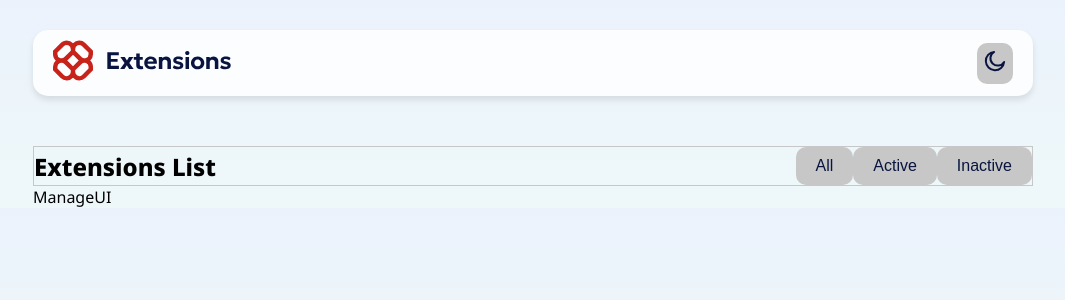
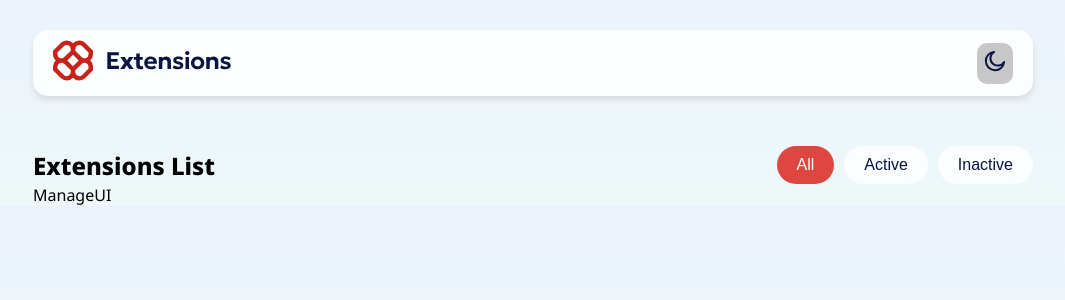
Before and after one commit to nickonyi/Browser-extensions-manager-ui-, a React (Vite) app: page / in a window 1280 px wide. Shown: the top 300 px of the page, without its empty margins (107-1172 px from the left). Built offline with nearby package versions, Linux system fonts and the light colour scheme.

Commit message:
builng the actve section

```diff
--- a/src/styles/App.scss
+++ b/src/styles/App.scss
@@ -64,7 +64,6 @@ body {
 }
 
 .active-bar-container {
-  border: 1px solid $neutral-300;
   display: flex;
   align-items: center;
   justify-content: space-between;
@@ -75,12 +74,22 @@ body {
   font-size: 1.5rem;
   font-weight: 800;
 }
-
+.active-bar-buttons {
+  display: flex;
+  gap: 10px;
+}
 .active-bar-button {
-  background-color: $neutral-300;
+  background-color: $neutral-0;
   color: $neutral-900;
   padding: 10px 20px;
-  border-radius: 10px;
+  border-radius: 25px;
   font-size: 1rem;
   border: none;
 }
+.active-bar-button:hover {
+  cursor: pointer;
+}
+.active {
+  background-color: $red-500;
+  color: $neutral-0;
+}
```
